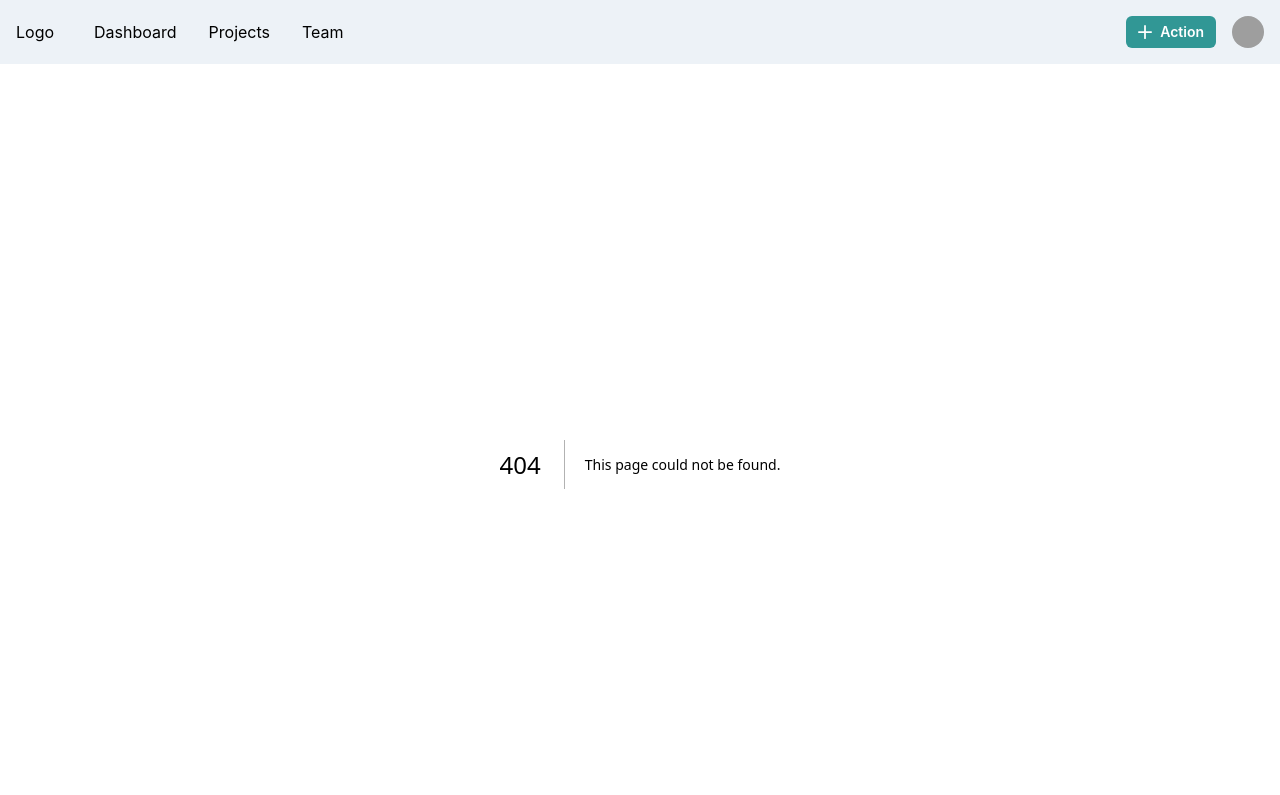
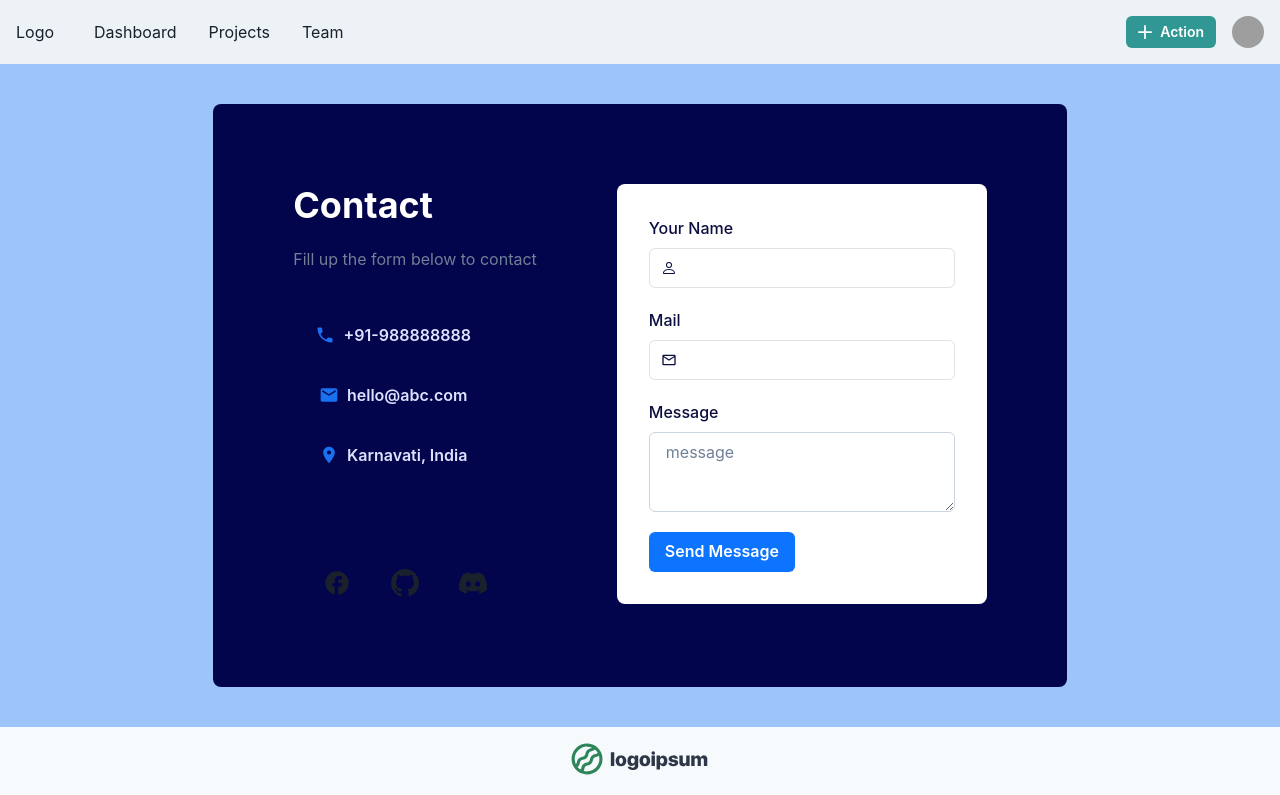
Before and after one commit to marlena-sliwinska/next.js-blog, a Next.js app: page /contact in a window 1280 px wide. Before the commit this address had no page. Shown: the top 795 px of the page. Built offline with nearby package versions, Linux system fonts and the light colour scheme; grey boxes are pictures that could not be loaded.

Commit message:
chakra-template

```diff
--- /dev/null
+++ b/src/pages/contact/index.tsx
@@ -0,0 +1,175 @@
+import {
+  Container,
+  Flex,
+  Box,
+  Heading,
+  Text,
+  IconButton,
+  Button,
+  VStack,
+  HStack,
+  Wrap,
+  WrapItem,
+  FormControl,
+  FormLabel,
+  Input,
+  InputGroup,
+  InputLeftElement,
+  Textarea,
+} from '@chakra-ui/react';
+import {
+  MdPhone,
+  MdEmail,
+  MdLocationOn,
+  MdFacebook,
+  MdOutlineEmail,
+} from 'react-icons/md';
+import { BsGithub, BsDiscord, BsPerson } from 'react-icons/bs';
+
+const Contact = () => {
+  console.log('kontatk');
+  return (
+    <Container bg="#9DC4FB" maxW="full" mt={0} centerContent overflow="hidden">
+      <Flex>
+        <Box
+          bg="#02054B"
+          color="white"
+          borderRadius="lg"
+          m={{ sm: 4, md: 16, lg: 10 }}
+          p={{ sm: 5, md: 5, lg: 16 }}
+        >
+          <Box p={4}>
+            <Wrap spacing={{ base: 20, sm: 3, md: 5, lg: 20 }}>
+              <WrapItem>
+                <Box>
+                  <Heading>Contact</Heading>
+                  <Text mt={{ sm: 3, md: 3, lg: 5 }} color="gray.500">
+                    Fill up the form below to contact
+                  </Text>
+                  <Box py={{ base: 5, sm: 5, md: 8, lg: 10 }}>
+                    <VStack pl={0} spacing={3} alignItems="flex-start">
+                      <Button
+                        size="md"
+                        height="48px"
+                        width="200px"
+                        variant="ghost"
+                        color="#DCE2FF"
+                        _hover={{ border: '2px solid #1C6FEB' }}
+                        leftIcon={<MdPhone color="#1970F1" size="20px" />}
+                      >
+                        +91-988888888
+                      </Button>
+                      <Button
+                        size="md"
+                        height="48px"
+                        width="200px"
+                        variant="ghost"
+                        color="#DCE2FF"
+                        _hover={{ border: '2px solid #1C6FEB' }}
+                        leftIcon={<MdEmail color="#1970F1" size="20px" />}
+                      >
+                        hello@abc.com
+                      </Button>
+                      <Button
+                        size="md"
+                        height="48px"
+                        width="200px"
+                        variant="ghost"
+                        color="#DCE2FF"
+                        _hover={{ border: '2px solid #1C6FEB' }}
+                        leftIcon={<MdLocationOn color="#1970F1" size="20px" />}
+                      >
+                        Karnavati, India
+                      </Button>
+                    </VStack>
+                  </Box>
+                  <HStack
+                    mt={{ lg: 10, md: 10 }}
+                    spacing={5}
+                    px={5}
+                    alignItems="flex-start"
+                  >
+                    <IconButton
+                      aria-label="facebook"
+                      variant="ghost"
+                      size="lg"
+                      isRound={true}
+                      _hover={{ bg: '#0D74FF' }}
+                      icon={<MdFacebook size="28px" />}
+                    />
+                    <IconButton
+                      aria-label="github"
+                      variant="ghost"
+                      size="lg"
+                      isRound={true}
+                      _hover={{ bg: '#0D74FF' }}
+                      icon={<BsGithub size="28px" />}
+                    />
+                    <IconButton
+                      aria-label="discord"
+                      variant="ghost"
+                      size="lg"
+                      isRound={true}
+                      _hover={{ bg: '#0D74FF' }}
+                      icon={<BsDiscord size="28px" />}
+                    />
+                  </HStack>
+                </Box>
+              </WrapItem>
+              <WrapItem>
+                <Box bg="white" borderRadius="lg">
+                  <Box m={8} color="#0B0E3F">
+                    <VStack spacing={5}>
+                      <FormControl id="name">
+                        <FormLabel>Your Name</FormLabel>
+                        <InputGroup borderColor="#E0E1E7">
+                          <InputLeftElement
+                            pointerEvents="none"
+                            children={<BsPerson color="gray.800" />}
+                          />
+                          <Input type="text" size="md" />
+                        </InputGroup>
+                      </FormControl>
+                      <FormControl id="name">
+                        <FormLabel>Mail</FormLabel>
+                        <InputGroup borderColor="#E0E1E7">
+                          <InputLeftElement
+                            pointerEvents="none"
+                            children={<MdOutlineEmail color="gray.800" />}
+                          />
+                          <Input type="text" size="md" />
+                        </InputGroup>
+                      </FormControl>
+                      <FormControl id="name">
+                        <FormLabel>Message</FormLabel>
+                        <Textarea
+                          borderColor="gray.300"
+                          _hover={{
+                            borderRadius: 'gray.300',
+                          }}
+                          placeholder="message"
+                        />
+                      </FormControl>
+                      <FormControl id="name" float="right">
+                        <Button
+                          variant="solid"
+                          bg="#0D74FF"
+                          color="white"
+                          _hover={{}}
+                        >
+                          Send Message
+                        </Button>
+                      </FormControl>
+                    </VStack>
+                  </Box>
+                </Box>
+              </WrapItem>
+            </Wrap>
+          </Box>
+        </Box>
+      </Flex>
+    </Container>
+  );
+};
+
+export default Contact;
```
